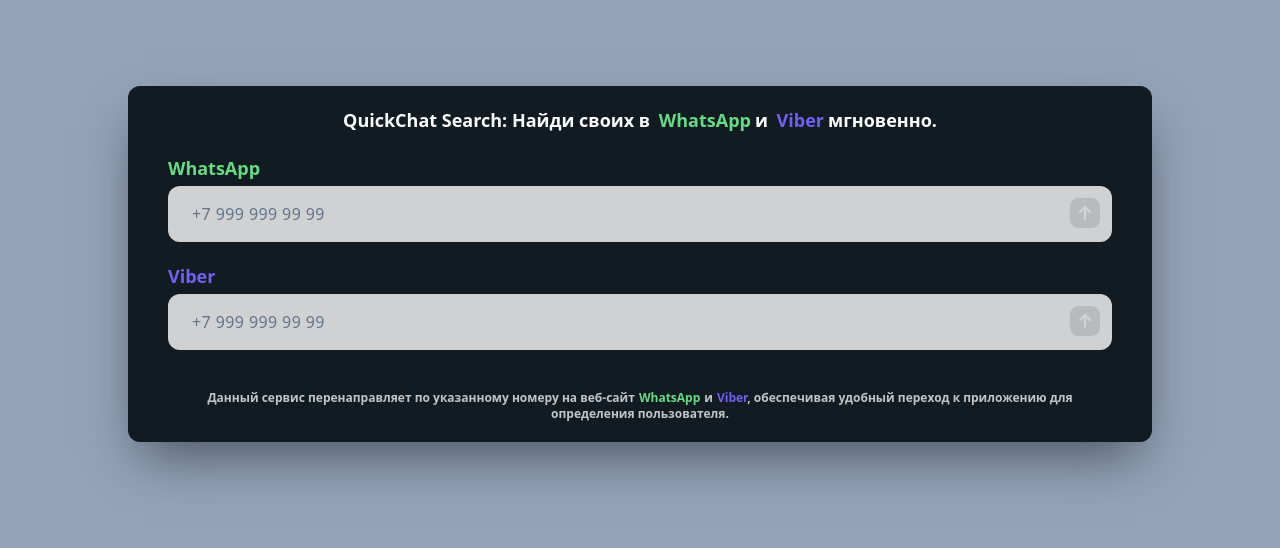
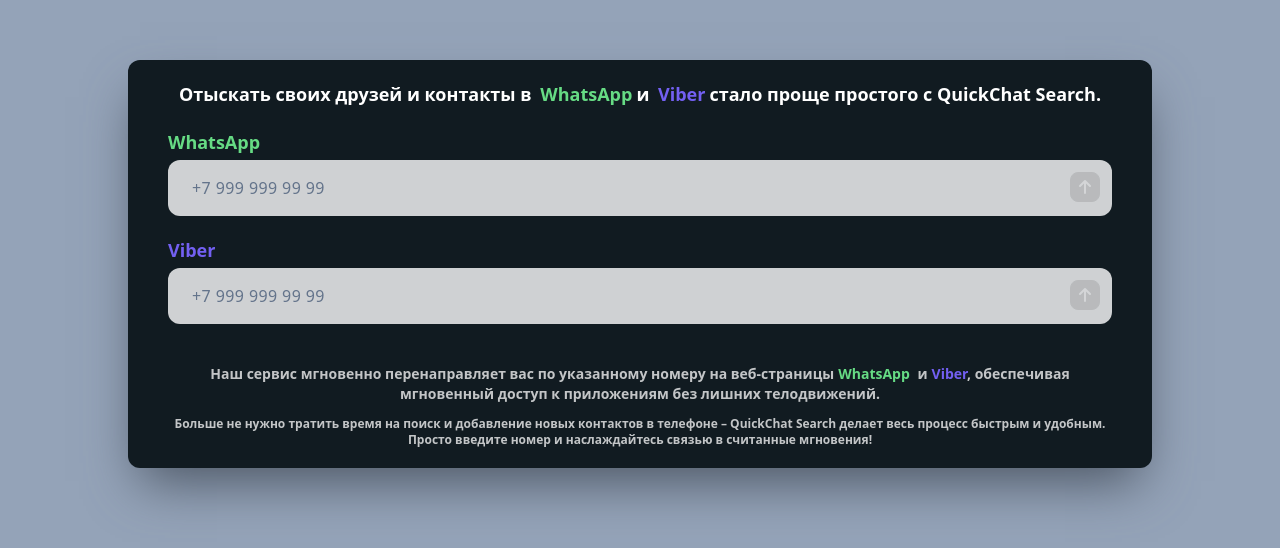
Before and after one commit to matyha345/QuickChat, a React (Vite) app: page / in a window 1280 px wide. Shown: the part 136-684 px from the top of the page. Built offline with nearby package versions, Linux system fonts and the light colour scheme.

Commit message:
add functional

```diff
--- a/index.html
+++ b/index.html
@@ -25,9 +25,9 @@
   <title>QuickChat Search</title>
   <meta property="og:type" content="website">
   <meta property="og:url" content="http://quickchatwhatsapp.ru/">
-  <meta property="og:title" content="QuickChat Search: Найди своих в WhatsApp мгновенно.">
+  <meta property="og:title" content="QuickChat Search: Найди своих в WhatsApp и Viber мгновенно.">
   <meta property="og:description"
-    content="Данный сервис перенаправляет по указанному номеру на веб-сайт WhatsApp, обеспечивая удобный переход к приложению для определения пользователя.">
+    content="Данный сервис перенаправляет по указанному номеру на веб-сайт WhatsApp и Viber, обеспечивая удобный переход к приложению для определения пользователя.">
 
 </head>
 
@@ -38,7 +38,6 @@
   <!-- /Yandex.Metrika counter -->
   <div id="root"></div>
 
-
   <script type="module" src="/src/main.jsx"></script>
 </body>
 
--- a/src/FormNumber.jsx
+++ b/src/FormNumber.jsx
@@ -70,10 +70,11 @@
 			<div className='mx-auto container max-w-screen-lg m-0-auto px-2r'>
 				<div className='flex'>
 					<div className='bg-bgMain py-5 px-3 md:px-10 rounded-xl shadow-2xl shadow-gray-600'>
-						<h1 className='text-white font-bold md:text-lg sm:text-xl md:text-3xl text-center'>
-							QuickChat Search: Найди своих в <span className=' text-whatsApp mx-1'>WhatsApp</span>и{' '}
+						<h1 className='text-white font-bold md:text-lg sm:text-xl text-center'>
+							Отыскать своих друзей и контакты в{' '}
+							<span className='text-whatsApp mx-1'>WhatsApp</span>и{' '}
 							<span className='text-viber mx-1'>Viber</span>
-							мгновенно.
+							cтало проще простого с QuickChat Search.
 						</h1>
 
 						<form className='mt-5 relative' onSubmit={onSubmit}>
@@ -113,12 +114,17 @@
 							</div>
 						</form>
 
-						<h2 className='font-semibold subpixel-antialiased text-xs md:text-1xl text-left  md:text-center mt-10 text-white/75'>
-							Данный сервис перенаправляет по указанному номеру на веб-сайт
-							<span className=' text-whatsApp mx-1'>WhatsApp</span>и
-							<span className='text-viber ml-1'>Viber</span>, обеспечивая удобный переход к
-							приложению для определения пользователя.
+						<h2 className='font-semibold subpixel-antialiased text-sm md:text-1xl text-left md:text-center mt-10 text-white/75'>
+							Наш сервис мгновенно перенаправляет вас по указанному номеру на веб-страницы
+							<span className=' text-whatsApp mx-1'>WhatsApp</span> и
+							<span className='text-viber ml-1'>Viber</span>, обеспечивая мгновенный доступ к
+							приложениям без лишних телодвижений.
 						</h2>
+						<p className=' mt-3 md:text-center text-white/75 text-xs font-semibold subpixel-antialiased'>
+							Больше не нужно тратить время на поиск и добавление новых контактов в телефоне –
+							QuickChat Search делает весь процесс быстрым и удобным. Просто введите номер и
+							наслаждайтесь связью в считанные мгновения!
+						</p>
 					</div>
 				</div>
 			</div>
--- a/src/ui/feild/Feild.jsx
+++ b/src/ui/feild/Feild.jsx
@@ -2,7 +2,7 @@
 	return (
 		<div className=' min-w-max relative oldstyle-nums'>
 			<input {...register(name, options)} {...rest} className={customStylesClass} />
-			{error && <div className=' absolute top-full right-0 text-slate-700 mt-2'>{error}</div>}
+			{error && <div className=' absolute top-full right-0 text-slate-400 mt-2 text-sm'>{error}</div>}
 		</div>
 	)
 }
```
